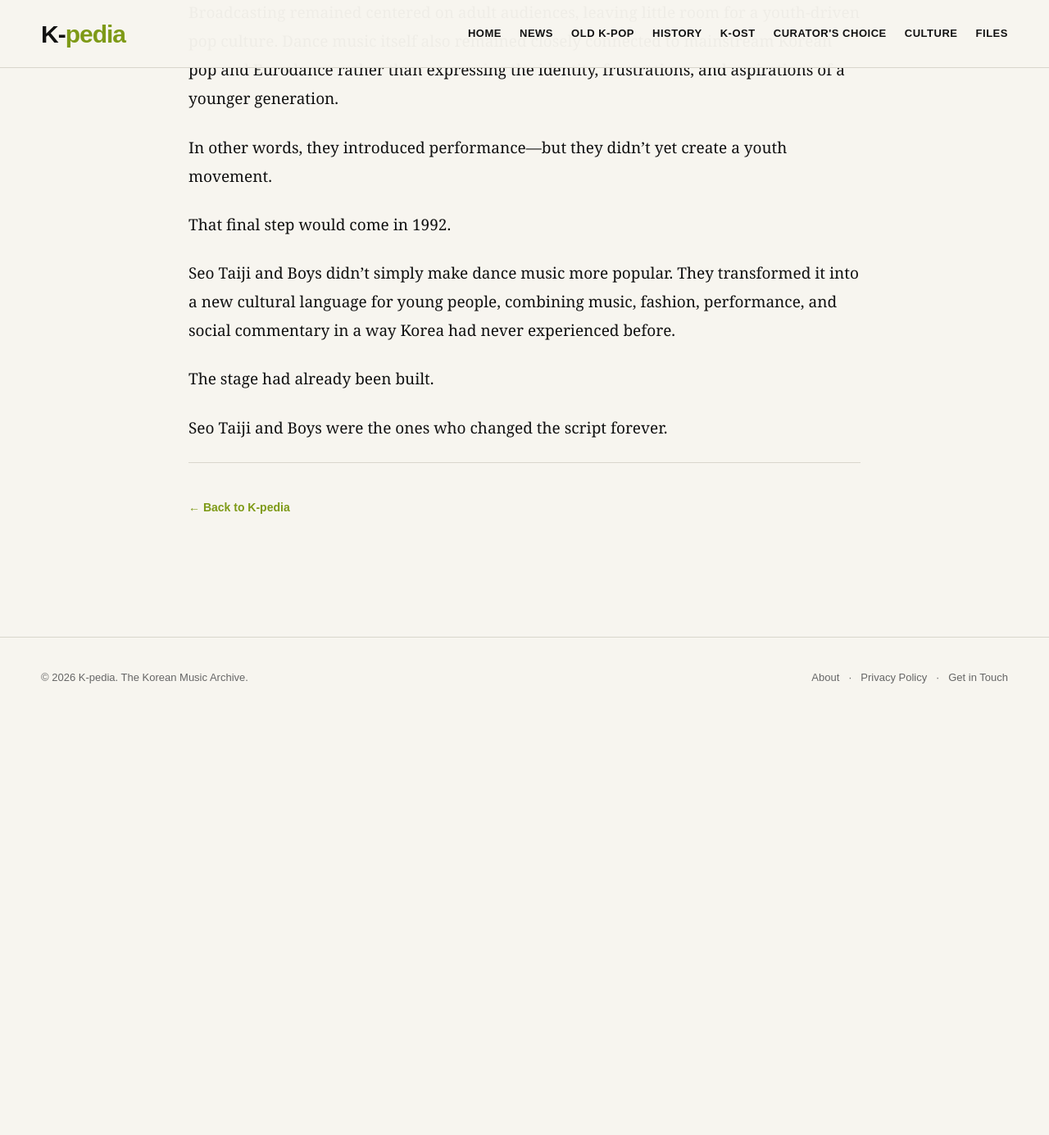
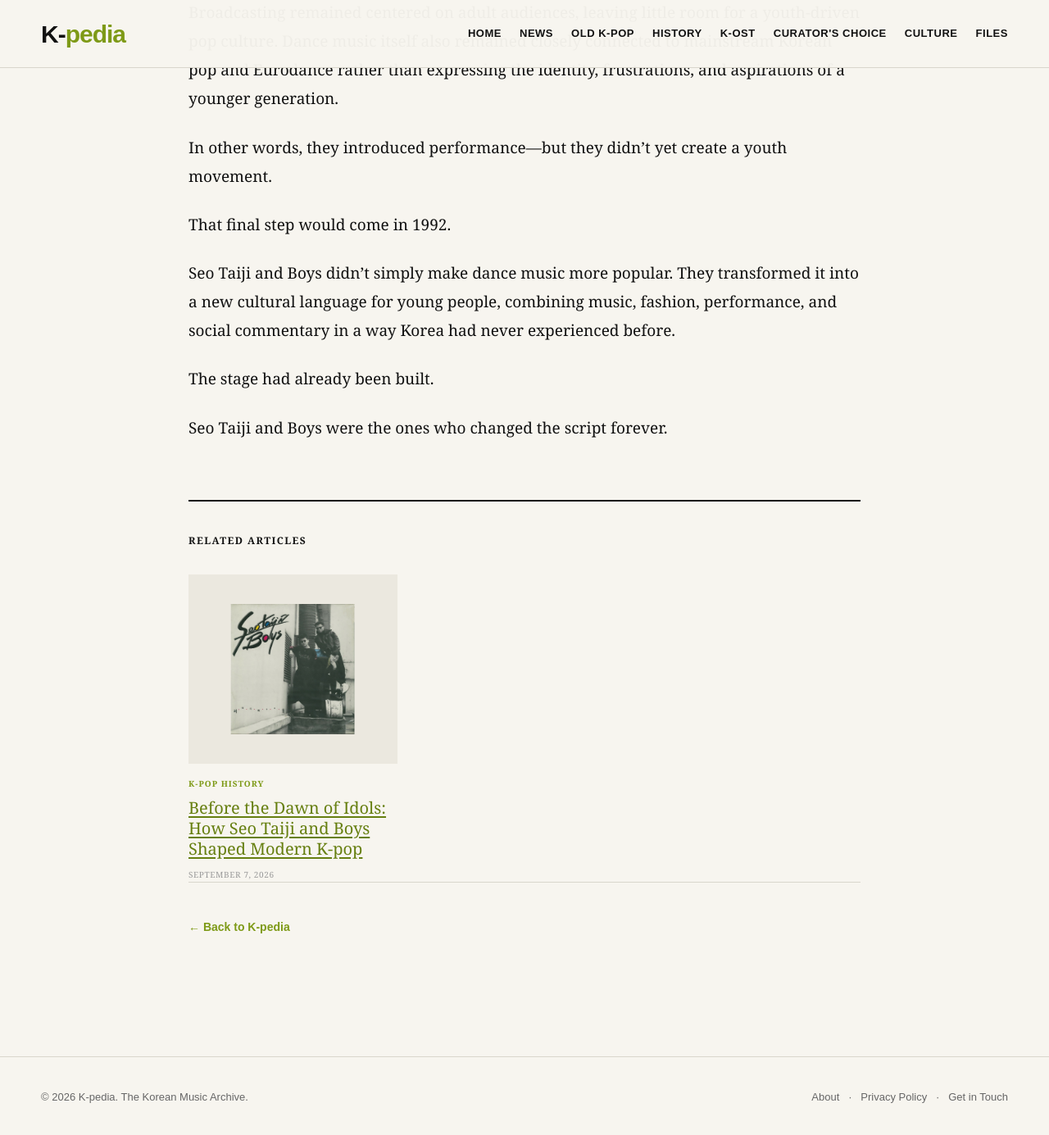
Before and after one commit to kpopkpedia/Kcurator, a Jekyll site: the page built from _posts/2026-09-08-before-the-idols-what-were-koreans-listening-to-before-seo-taiji.md, in a window 1280 px wide and 1400 px high, scrolled down 6742 px. Shown: the top 1385 px of the window at 82% size. Built offline with Jekyll 4.4.1, drawn with Linux system fonts in a browser that asks for light colours; our own code applies the rules of GitHub Pages for plain Markdown files; before the commit the page ends 7630 px from its top, so only the background shows below that.

Commit message:
Update post.html

```diff
--- a/_layouts/post.html
+++ b/_layouts/post.html
@@ -321,6 +321,113 @@
         margin-top: 10px;
       }
     }
+
+    /* =========================
+   RELATED ARTICLES
+========================= */
+
+.related-articles {
+  margin-top: 70px;
+  padding-top: 28px;
+  border-top: 2px solid #111;
+}
+
+.related-heading {
+  margin-bottom: 26px;
+}
+
+.related-heading span {
+  font-size: 12px;
+  font-weight: 700;
+  letter-spacing: 0.12em;
+  text-transform: uppercase;
+}
+
+.related-grid {
+  display: grid;
+  grid-template-columns: repeat(3, minmax(0, 1fr));
+  gap: 28px;
+}
+
+.related-card {
+  min-width: 0;
+}
+
+.related-image {
+  display: block;
+  width: 100%;
+  margin-bottom: 15px;
+  overflow: hidden;
+  background: #ebe8df;
+}
+
+.related-image img {
+  display: block;
+  width: 100%;
+  aspect-ratio: 16 / 10;
+  object-fit: cover;
+}
+
+.related-category {
+  margin-bottom: 7px;
+  color: #7e9a17;
+  font-size: 10px;
+  font-weight: 700;
+  letter-spacing: 0.1em;
+  text-transform: uppercase;
+}
+
+.related-card h3 {
+  margin: 0;
+  font-family: Georgia, "Times New Roman", serif;
+  font-size: 20px;
+  line-height: 1.25;
+  font-weight: 500;
+}
+
+.related-card h3 a:hover {
+  color: #7e9a17;
+}
+
+.related-date {
+  margin-top: 10px;
+  color: #999;
+  font-size: 10px;
+  letter-spacing: 0.06em;
+  text-transform: uppercase;
+}
+
+
+/* Tablet */
+
+@media (max-width: 800px) {
+
+  .related-grid {
+    grid-template-columns: repeat(2, minmax(0, 1fr));
+  }
+
+}
+
+
+/* Mobile */
+
+@media (max-width: 560px) {
+
+  .related-articles {
+    margin-top: 50px;
+    padding-top: 22px;
+  }
+
+  .related-grid {
+    grid-template-columns: 1fr;
+    gap: 32px;
+  }
+
+  .related-card h3 {
+    font-size: 22px;
+  }
+
+}
     /* =========================
    VIDEO
 ========================= */
@@ -422,6 +529,72 @@
 
     <div class="article-content">
       {{ content }}
+      <!-- RELATED ARTICLES -->
+
+{% assign related_posts = site.posts | where: "category", page.category %}
+{% assign related_count = 0 %}
+
+{% for post in related_posts %}
+  {% if post.url != page.url %}
+    {% assign related_count = related_count | plus: 1 %}
+  {% endif %}
+{% endfor %}
+
+{% if related_count > 0 %}
+
+<section class="related-articles">
+
+  <div class="related-heading">
+    <span>Related Articles</span>
+  </div>
+
+  <div class="related-grid">
+
+    {% assign shown = 0 %}
+
+    {% for post in related_posts %}
+
+      {% if post.url != page.url and shown < 3 %}
+
+        <article class="related-card">
+
+          {% if post.image %}
+            <a href="{{ post.url }}" class="related-image">
+              <img
+                src="{{ post.image }}"
+                alt="{{ post.title }}"
+                loading="lazy"
+              >
+            </a>
+          {% endif %}
+
+          <div class="related-category">
+            {{ post.category }}
+          </div>
+
+          <h3>
+            <a href="{{ post.url }}">
+              {{ post.title }}
+            </a>
+          </h3>
+
+          <div class="related-date">
+            {{ post.date | date: "%B %-d, %Y" }}
+          </div>
+
+        </article>
+
+        {% assign shown = shown | plus: 1 %}
+
+      {% endif %}
+
+    {% endfor %}
+
+  </div>
+
+</section>
+
+{% endif %}
     </div>
 
     <div class="article-footer">
```
